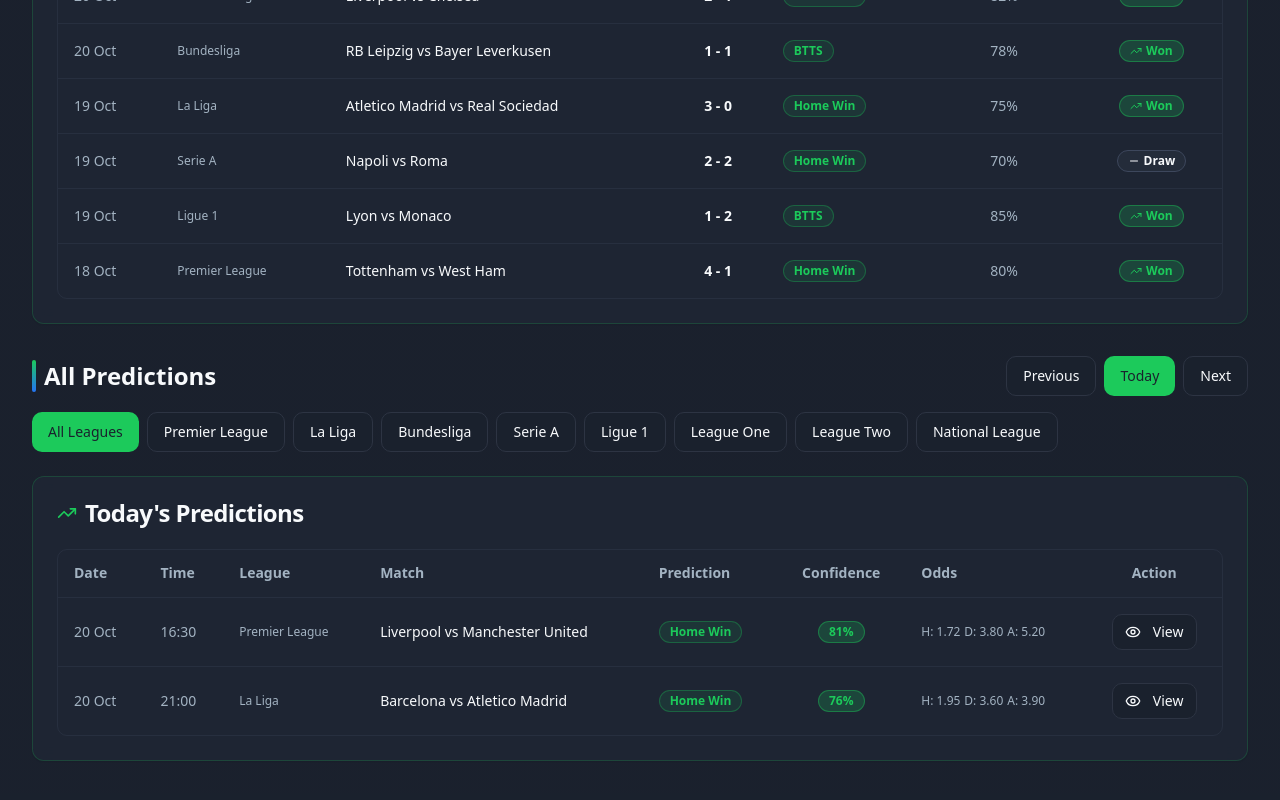
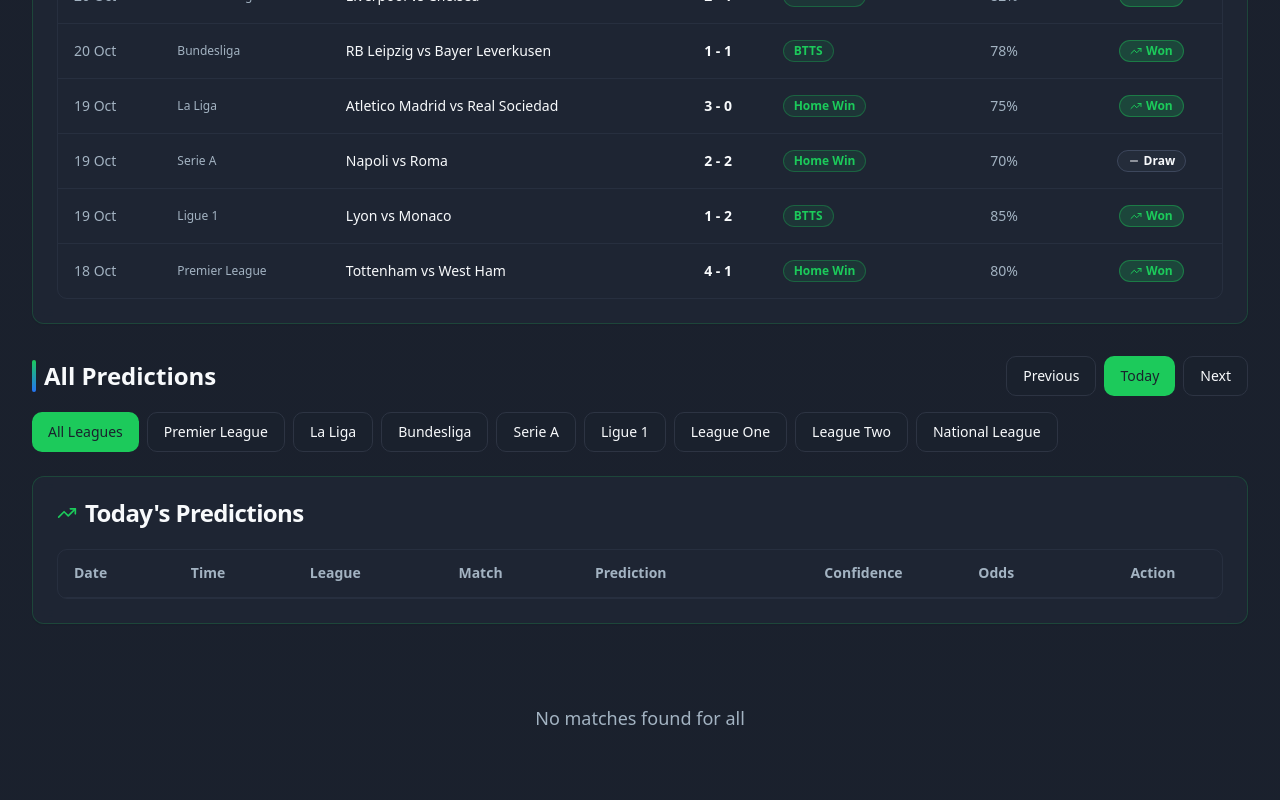
Before and after one commit to Moses25422/AMAZON-predict, a React (Vite) app: page / in a window 1280 px wide. Shown: the part 850-1650 px from the top of the page. Built offline with nearby package versions, Linux system fonts and the light colour scheme; the HTML template or start-up script is replaced by a standard one.

Commit message:
Fix: Correct match dates

```diff
--- a/src/data/mockMatches.ts
+++ b/src/data/mockMatches.ts
@@ -7,7 +7,7 @@ export const mockMatches: Match[] = [
     homeTeam: "Liverpool",
     awayTeam: "Manchester United",
     time: "16:30",
-    date: new Date().toISOString().split('T')[0],
+    date: "2025-10-22",
     homeOdds: "1.72",
     drawOdds: "3.80",
     awayOdds: "5.20",
@@ -111,11 +111,7 @@ export const mockMatches: Match[] = [
     homeTeam: "Bayern Munich",
     awayTeam: "RB Leipzig",
     time: "17:30",
-    date: (() => {
-      const tomorrow = new Date();
-      tomorrow.setDate(tomorrow.getDate() + 1);
-      return tomorrow.toISOString().split('T')[0];
-    })(),
+    date: "2025-10-23",
     homeOdds: "1.53",
     drawOdds: "4.20",
     awayOdds: "6.50",
@@ -212,7 +208,7 @@ export const mockMatches: Match[] = [
     homeTeam: "Barcelona",
     awayTeam: "Atletico Madrid",
     time: "21:00",
-    date: new Date().toISOString().split('T')[0],
+    date: "2025-10-22",
     homeOdds: "1.95",
     drawOdds: "3.60",
     awayOdds: "3.90",
@@ -309,11 +305,7 @@ export const mockMatches: Match[] = [
     homeTeam: "Napoli",
     awayTeam: "Juventus",
     time: "20:45",
-    date: (() => {
-      const yesterday = new Date();
-      yesterday.setDate(yesterday.getDate() - 1);
-      return yesterday.toISOString().split('T')[0];
-    })(),
+    date: "2025-10-21",
     homeOdds: "2.35",
     drawOdds: "3.30",
     awayOdds: "3.20",
@@ -410,11 +402,7 @@ export const mockMatches: Match[] = [
     homeTeam: "Paris Saint-Germain",
     awayTeam: "Lyon",
     time: "20:45",
-    date: (() => {
-      const tomorrow = new Date();
-      tomorrow.setDate(tomorrow.getDate() + 1);
-      return tomorrow.toISOString().split('T')[0];
-    })(),
+    date: "2025-10-23",
     homeOdds: "1.44",
     drawOdds: "4.80",
     awayOdds: "7.20",
@@ -511,11 +499,7 @@ export const mockMatches: Match[] = [
     homeTeam: "Birmingham City",
     awayTeam: "Wrexham",
     time: "15:00",
-    date: (() => {
-      const yesterday = new Date();
-      yesterday.setDate(yesterday.getDate() - 1);
-      return yesterday.toISOString().split('T')[0];
-    })(),
+    date: "2025-10-21",
     homeOdds: "2.10",
     drawOdds: "3.40",
     awayOdds: "3.50",
```
